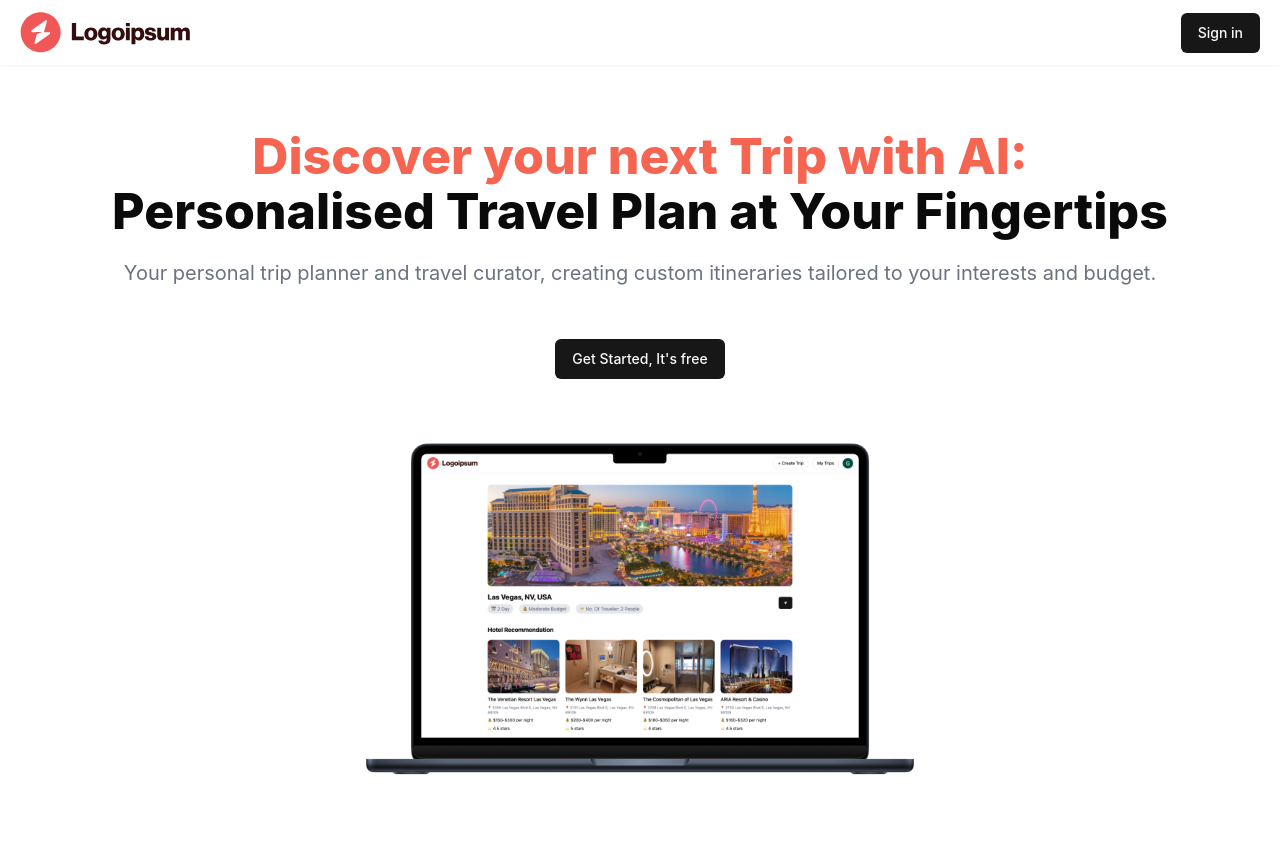
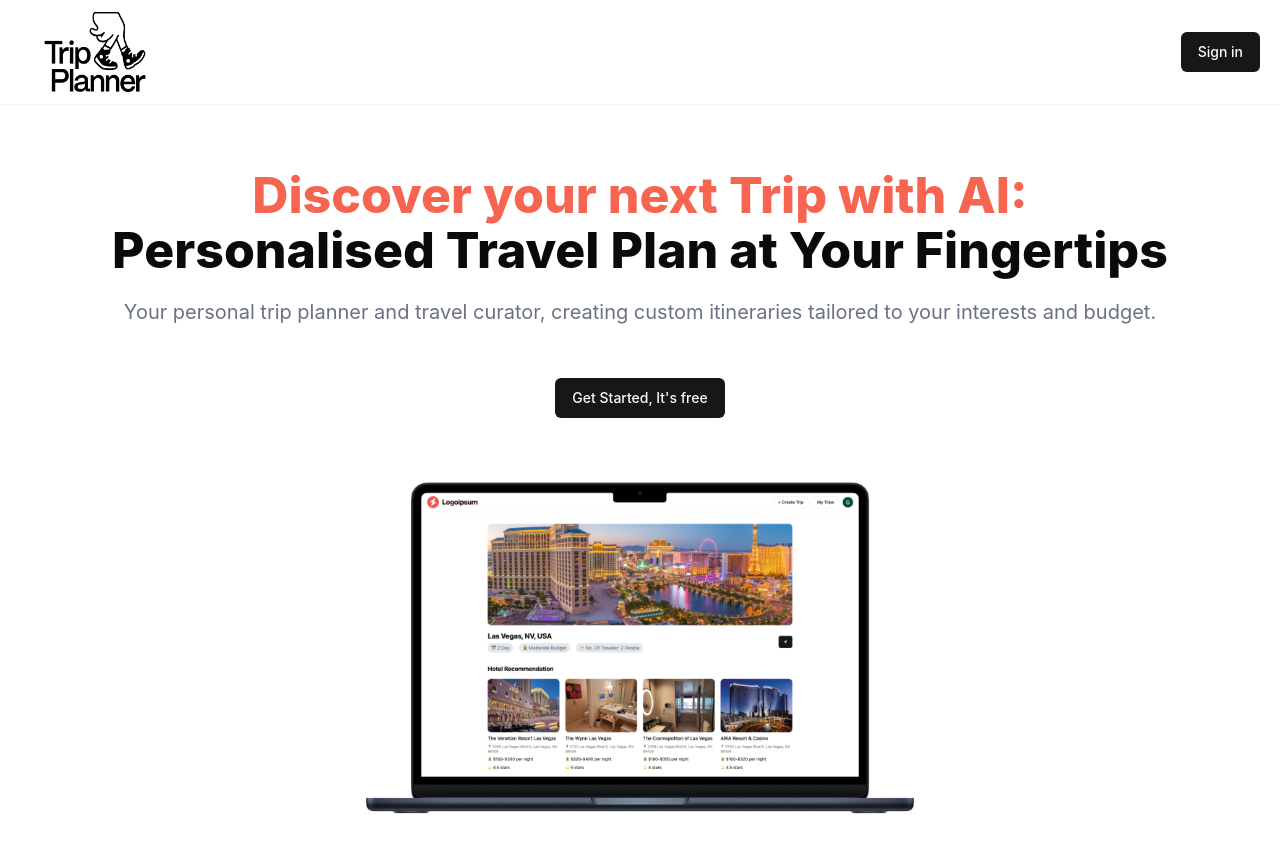
Before and after one commit to divyansh50/ai-travel-planner, a React (Vite) app: page / in a window 1280 px wide. Shown: the top 852 px of the page. Built offline with nearby package versions, Linux system fonts and the light colour scheme; no server answers.

Commit message:
Fixed few more CSS issues

```diff
--- a/src/components/custom/Header.jsx
+++ b/src/components/custom/Header.jsx
@@ -48,7 +48,7 @@ function Header() {
   }
   return (
     <div className='p-3 shadow-sm flex justify-between items-center px-5'>
-        <img src='/logo.svg'></img>
+        <img className='h-[60px] w-[120px] md:h-[80px] md:w-[150px] mr-[50px] md:mr-0'src='/Logonew.webp'></img>
         <div>
           {users?
           <div className='flex items-center gap-3'>
```
Also changed, not shown: public/Logonew.webp (added).
